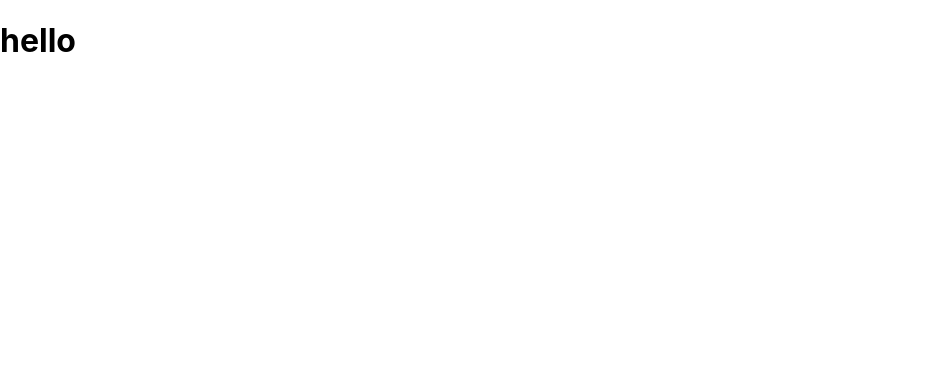
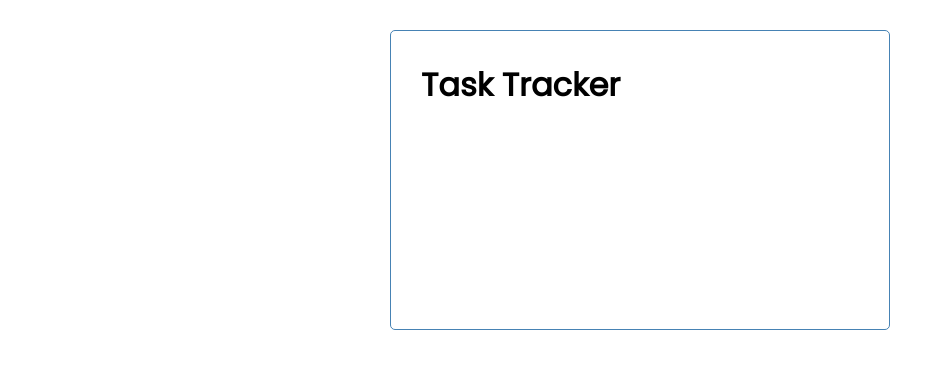
Before and after one commit to elissaeng/react-app, a React (Create React App) app: page / in a window 1280 px wide. Shown: the top 368 px of the page, without its empty margins (0-951 px from the left). Built offline with nearby package versions, Linux system fonts and the light colour scheme.

Commit message:
tryna learn this react thang

```diff
--- a/src/App.js
+++ b/src/App.js
@@ -1,7 +1,9 @@
+import Header from './components/Header'
+
 function App() {
   return (
-    <div className="App">
-      <h1>hello</h1>
+    <div className='container'>
+      <Header />
     </div>
   );
 }
--- /dev/null
+++ b/src/components/Header.js
@@ -0,0 +1,19 @@
+import PropTypes from 'prop-types'
+
+const Header = ({ title }) => {
+  return (
+    <header>
+      <h1>{title}</h1>
+    </header>
+  )
+}
+
+Header.defaultProps = {
+  title: 'Task Tracker',
+}
+
+Header.propTypes = {
+  title: PropTypes.string.isRequired,
+}
+
+export default Header
--- a/src/index.css
+++ b/src/index.css
@@ -1,13 +1,112 @@
-body {
+@import url('https://fonts.googleapis.com/css2?family=Poppins:wght@300;400&display=swap');
+
+* {
+  box-sizing: border-box;
   margin: 0;
-  font-family: -apple-system, BlinkMacSystemFont, 'Segoe UI', 'Roboto', 'Oxygen',
-    'Ubuntu', 'Cantarell', 'Fira Sans', 'Droid Sans', 'Helvetica Neue',
-    sans-serif;
-  -webkit-font-smoothing: antialiased;
-  -moz-osx-font-smoothing: grayscale;
+  padding: 0;
 }
 
-code {
-  font-family: source-code-pro, Menlo, Monaco, Consolas, 'Courier New',
-    monospace;
+body {
+  font-family: 'Poppins', sans-serif;
 }
+
+.container {
+  max-width: 500px;
+  margin: 30px auto;
+  overflow: auto;
+  min-height: 300px;
+  border: 1px solid steelblue;
+  padding: 30px;
+  border-radius: 5px;
+}
+
+.header {
+  display: flex;
+  justify-content: space-between;
+  align-items: center;
+  margin-bottom: 20px;
+}
+
+.btn {
+  display: inline-block;
+  background: #000;
+  color: #fff;
+  border: none;
+  padding: 10px 20px;
+  margin: 5px;
+  border-radius: 5px;
+  cursor: pointer;
+  text-decoration: none;
+  font-size: 15px;
+  font-family: inherit;
+}
+
+.btn:focus {
+  outline: none;
+}
+
+.btn:active {
+  transform: scale(0.98);
+}
+
+.btn-block {
+  display: block;
+  width: 100%;
+}
+
+.task {
+  background: #f4f4f4;
+  margin: 5px;
+  padding: 10px 20px;
+  cursor: pointer;
+}
+
+.task.reminder {
+  border-left: 5px solid green;
+}
+
+.task h3 {
+  display: flex;
+  align-items: center;
+  justify-content: space-between;
+}
+
+.add-form {
+  margin-bottom: 40px;
+}
+
+.form-control {
+  margin: 20px 0;
+}
+
+.form-control label {
+  display: block;
+}
+
+.form-control input {
+  width: 100%;
+  height: 40px;
+  margin: 5px;
+  padding: 3px 7px;
+  font-size: 17px;
+}
+
+.form-control-check {
+  display: flex;
+  align-items: center;
+  justify-content: space-between;
+}
+
+.form-control-check label {
+  flex: 1;
+}
+
+.form-control-check input {
+  flex: 2;
+  height: 20px;
+}
+
+footer {
+  margin-top: 30px;
+  text-align: center;
+}
```
